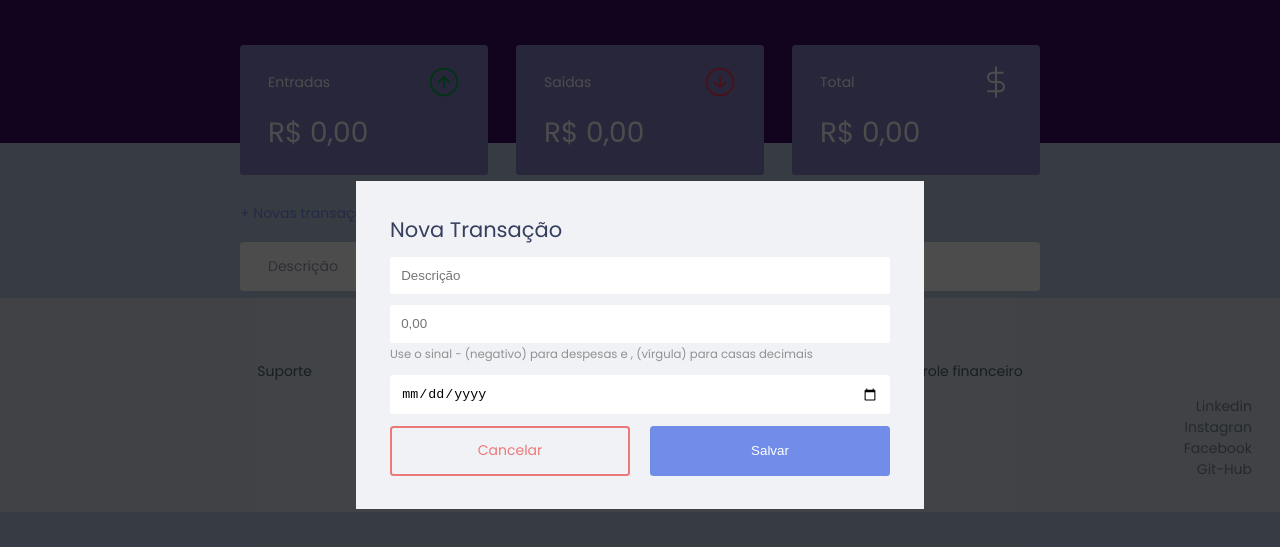
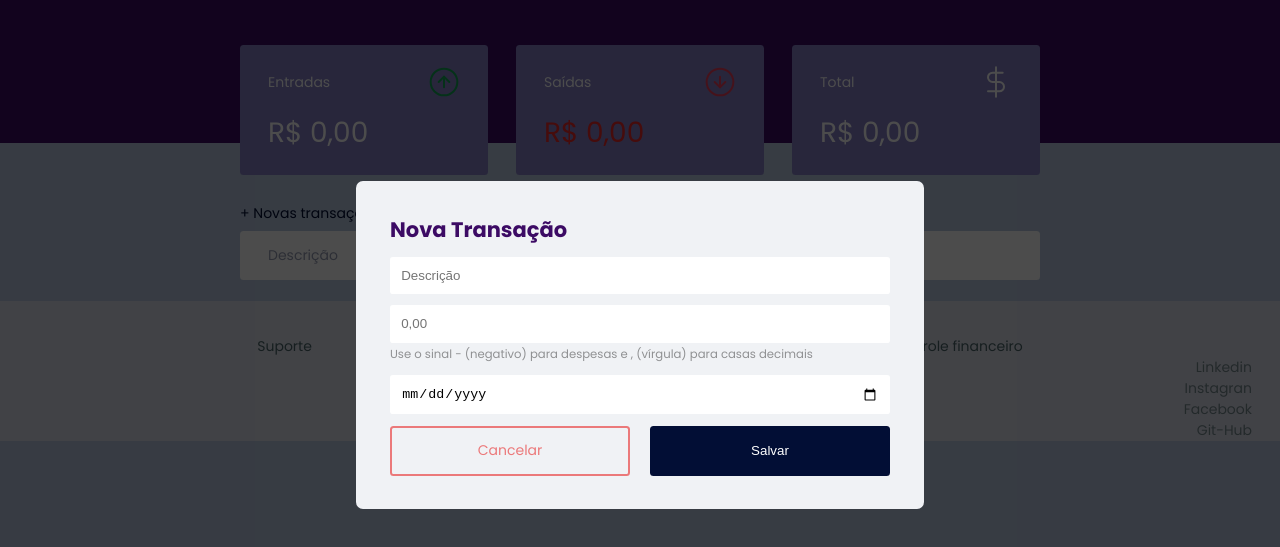
Before and after one commit to JoaoPauloMP0105/Maratona-Discovery, a plain HTML site: page index.html in a window 1280 px wide. Both pictures are taken after a click on the link "+ Novas transações". Shown: the part 55-602 px from the top of the page. Drawn offline with Linux system fonts and the light colour scheme.

Commit message:
alterando cores e bordas

```diff
--- a/global.css
+++ b/global.css
@@ -1,8 +1,8 @@
 /* Global ==================== */
 :root{
     --dark-blue: #022419;
-    --green: #718de9;
-    --light-green: #040353;
+    --green: #020e35;
+    --light-green: #03885c;
     --red: #e92929;
     --corpo-white: #b8c8e0;
     --light-blue: #969cb3;
@@ -71,7 +71,7 @@ button:hover{
 }
 
 .button.new {
-    display: inline-block;
+
     margin-bottom: .8rem;
 }
 
@@ -95,11 +95,12 @@ button:hover{
 /* Fim dos Links & buttom */
 
 /* Inicio da tabela */
+
 #transection{
-    display: block;
     margin-top: 2rem;
 
     overflow-x: auto;
+
 
 }
 #transection h2 {
@@ -234,7 +235,10 @@ header{
 }
 .card.expense{
     background: var(--expense-color);
-    color: white;
+    color:white;
+}
+#expenseDisplay {
+    color: var(--red);
 }
 .card.total{
  background: var(--total-color);
@@ -269,6 +273,7 @@ header{
     background: #F0F2f5;
     padding: 2.4rem;
 
+    border-radius: 0.5rem;
     position: relative;
     z-index: 1;
 
@@ -279,6 +284,8 @@ header{
     max-width: 500px;
 }
 #form h2 {
+    color: var(--color-header);
+    font-weight: bolder;
     margin-top: 0;
 }
 input {
@@ -311,15 +318,23 @@ input {
 
 /* Rodapé ====================== */
 footer{
-    margin: auto;
-    text-align: center;
-    padding: 2rem 0 2rem 0;
+    width: 100%;
+    height: 10rem;
+
+    bottom: 0;
+
+
+
     color: var(--dark-blue);
     opacity: 0.6;
     background-color: rgb(245, 239, 245);
 }
+
 footer p{
-    margin-bottom: 1rem;
+    display: flex;
+    align-items: center;
+    justify-content: center;
+    margin-top: 1rem;
 }
 .list-inform {
     display: flex;
@@ -331,7 +346,7 @@ footer p{
     margin-right: 3rem;
 }
 .social {
-    margin-left: 60rem;
+    margin-left: 50rem;
 }
 .social {
     width: 100%;
@@ -349,9 +364,9 @@ footer p{
     cursor: pointer;
 
 
-    display: flex;
-    align-items: center;
-    justify-content: flex-end;
+    display: grid;
+
+    justify-content: end;
     margin-right: 2rem;
 }
 ul.social-link li a:hover{
@@ -375,7 +390,13 @@ ul.social-link li a:hover{
         grid-template-columns: repeat(3, 1fr); /* utilizando função repeat primeiro quantas vezes, depois dimenção */
         gap: 2rem;
     }
+    .negativo {
+        color: var(--red);
+      }
+
+      .positivo {
+        color: #fff;
+      }
 
 }
-
 /* Fim da responsividade ======================= */
```
